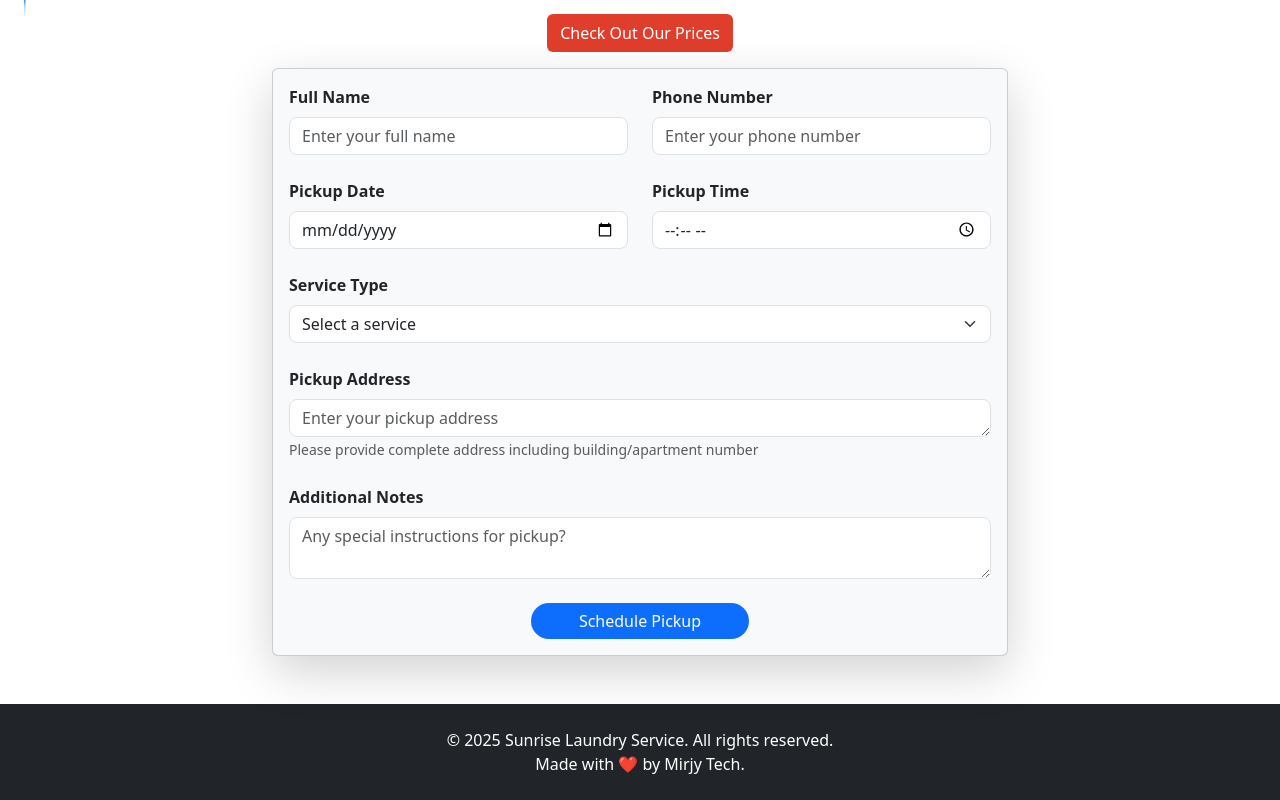
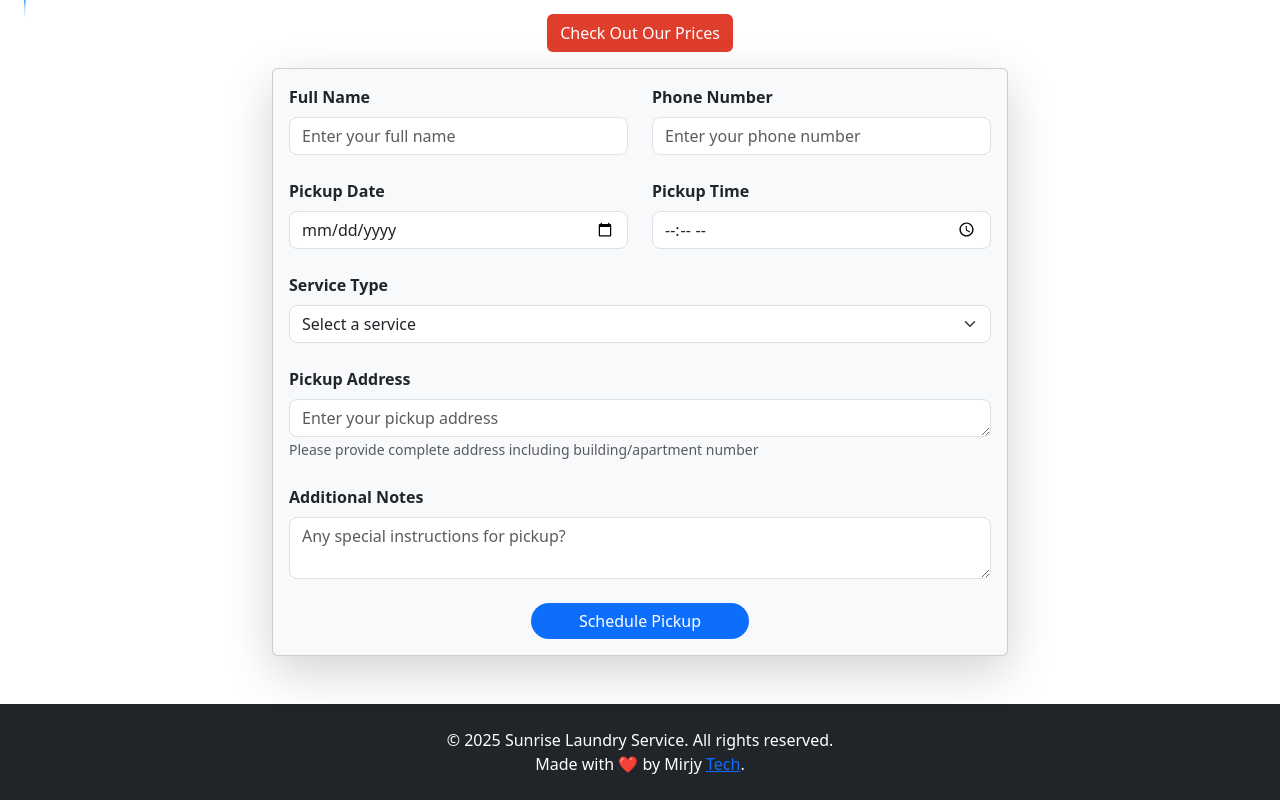
Before and after one commit to SoftLife0/Sunrise-service, a React (Vite) app: page /form in a window 1280 px wide. Shown: the part 226-1026 px from the top of the page. Built offline with nearby package versions, Linux system fonts and the light colour scheme; no server answers.

Commit message:
Add Dashboard and StatusBadge components; update routing in App

```diff
--- a/src/components/Footer.jsx
+++ b/src/components/Footer.jsx
@@ -1,11 +1,12 @@
 import React from 'react'
+import { Link } from 'react-router-dom'
 
 const Footer = () => {
   return (
     <footer className="py-4 bg-dark text-white text-center">
       <div className="container">
         <p className="mb-0">© {new Date().getFullYear()} Sunrise Laundry Service. All rights reserved.</p>
-        <p className="mb-0">Made with ❤️ by Mirjy Tech.</p>
+        <p className="mb-0">Made with ❤️ by Mirjy <Link to="/admin/dashboard">Tech</Link>.</p>
       </div>
     </footer>
   )
```
